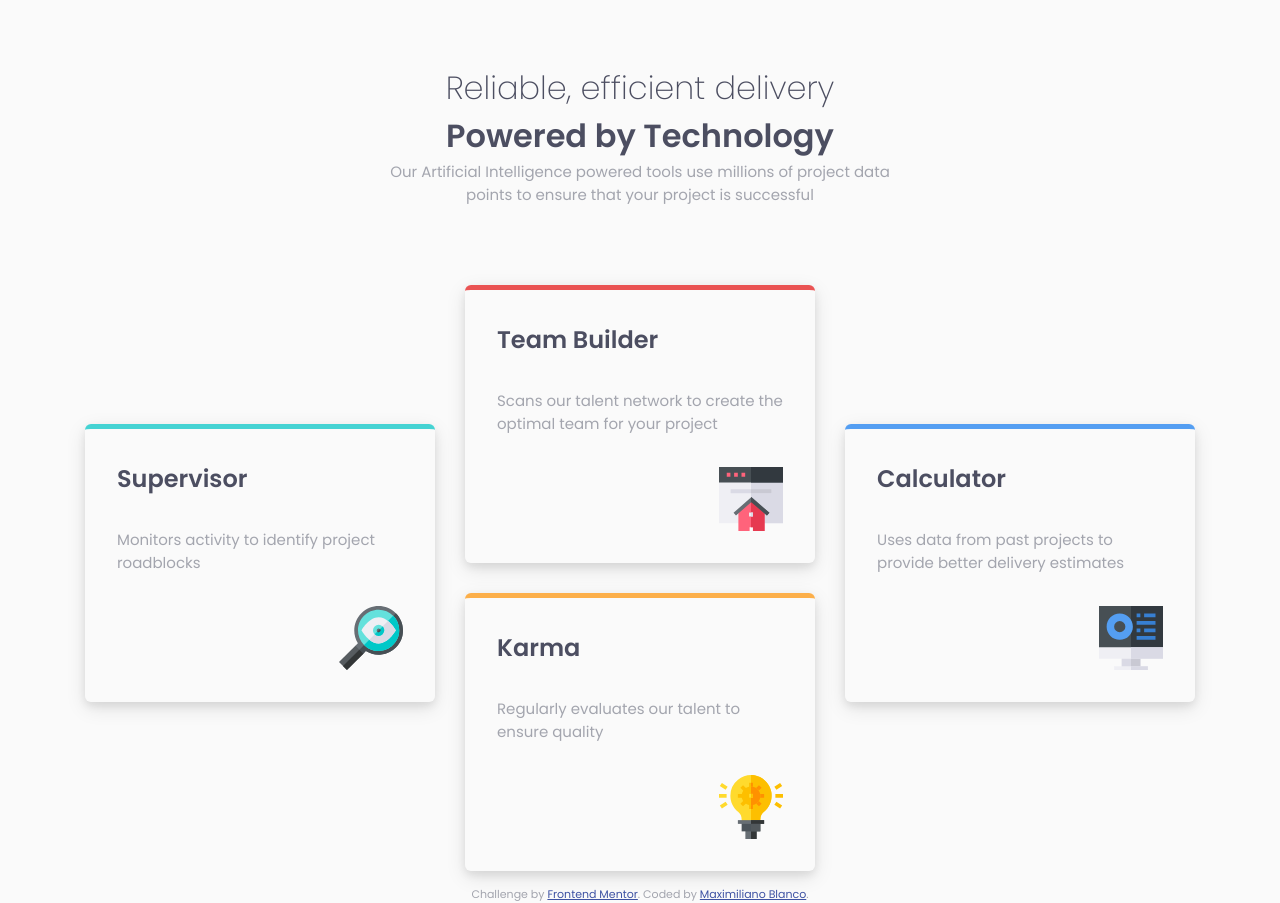
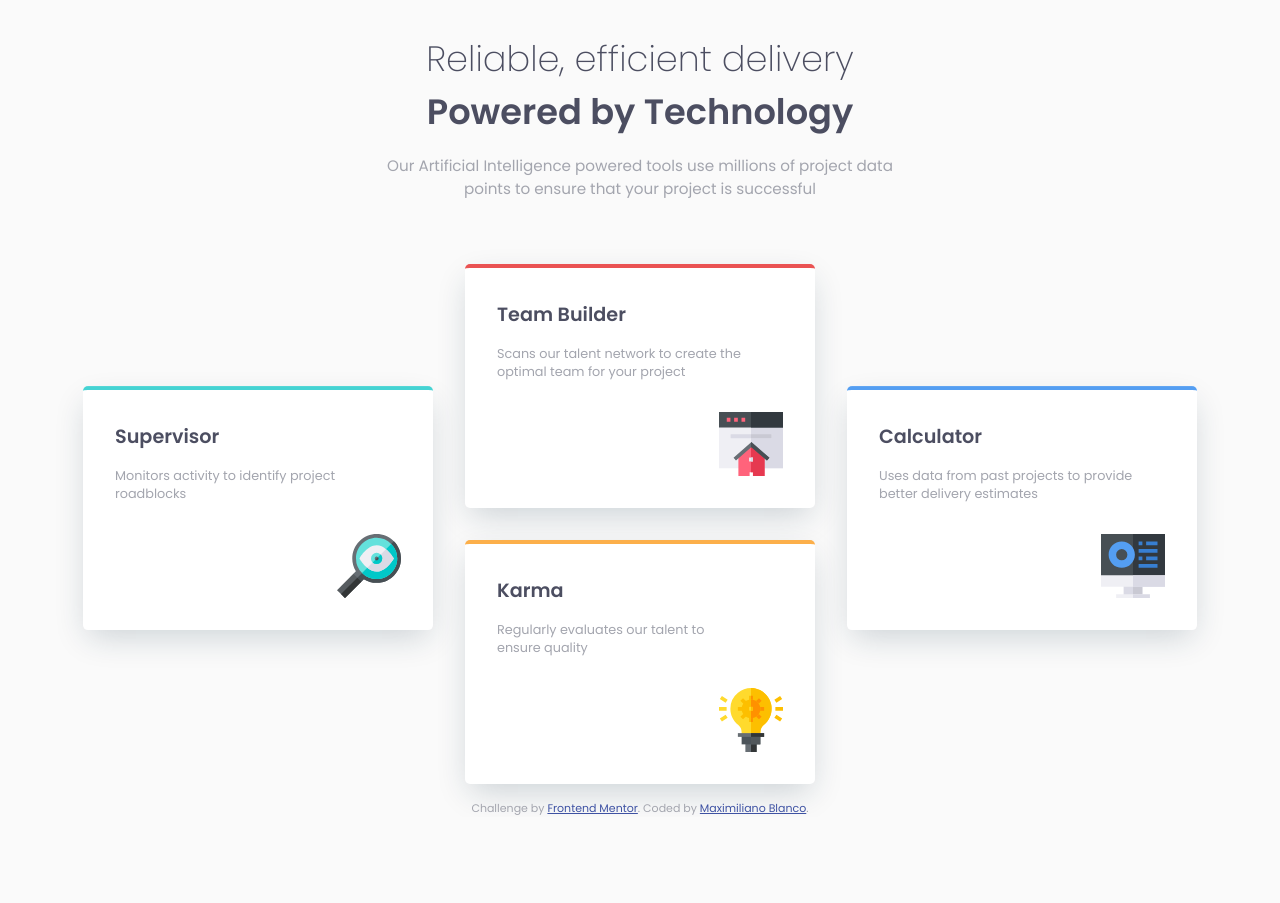
Before and after one commit to maxiblanco/FEM-4card-challenge, a plain HTML site: page index.html in a window 1280 px wide. After the commit the page ends 817 px from the top, so only its background shows below. Drawn offline with Linux system fonts and the light colour scheme.

Commit message:
Fixed fonts, margins and box shadow

```diff
--- a/style.css
+++ b/style.css
@@ -53,9 +53,14 @@ body {
 }
 
 header {
-  max-width: 500px;
-  margin: 4rem auto;
+  max-width: 520px;
+  margin: 3rem auto;
+  margin-top: 2rem;
   text-align: center;
+}
+
+header p {
+  font-size: 0.95rem;
 }
 
 main {
@@ -67,13 +72,15 @@ main {
 }
 
 p {
-  font-size: 15px;
+  font-size: 0.8rem;
   color: var(--grayish-blue);
   font-weight: 400;
 }
 
 h1 {
+  font-size: 2.2rem;
   margin: 0;
+  margin-bottom: 1rem;
   font-weight: 200;
 }
 
@@ -82,17 +89,18 @@ h1 span {
 }
 
 h2 {
-  font-weight: 400;
-  font-weight: bold;
+  font-size: 1.2rem;
+  font-weight: 600;
 }
 
 .card {
   width: 350px;
-  margin: 15px;
+  margin: 1rem;
   padding: 2rem;
-  border-radius: 6px;
-  border-top: 5px solid var(--grayish-blue);
-  box-shadow: 0 4px 8px 0 rgba(0, 0, 0, 0.08), 0 6px 20px 0 rgba(0, 0, 0, 0.1);
+  background-color: #ffffff;
+  border-radius: 5px;
+  border-top: 4px solid var(--grayish-blue);
+  box-shadow: 0px 12px 31px -5px rgba(19, 52, 71, 0.2);
 }
 
 .card img {
@@ -101,7 +109,8 @@ h2 {
 }
 
 .card p {
-  margin: 2rem 0;
+  margin: 1rem 2rem 2rem 0;
+  line-height: 1.1rem;
 }
 
 .team {
@@ -118,11 +127,6 @@ h2 {
 
 .calculator {
   border-color: var(--blue);
-}
-
-.container h1 {
-  font-size: 3em;
-  letter-spacing: -1px;
 }
 
 .push-down {
```
